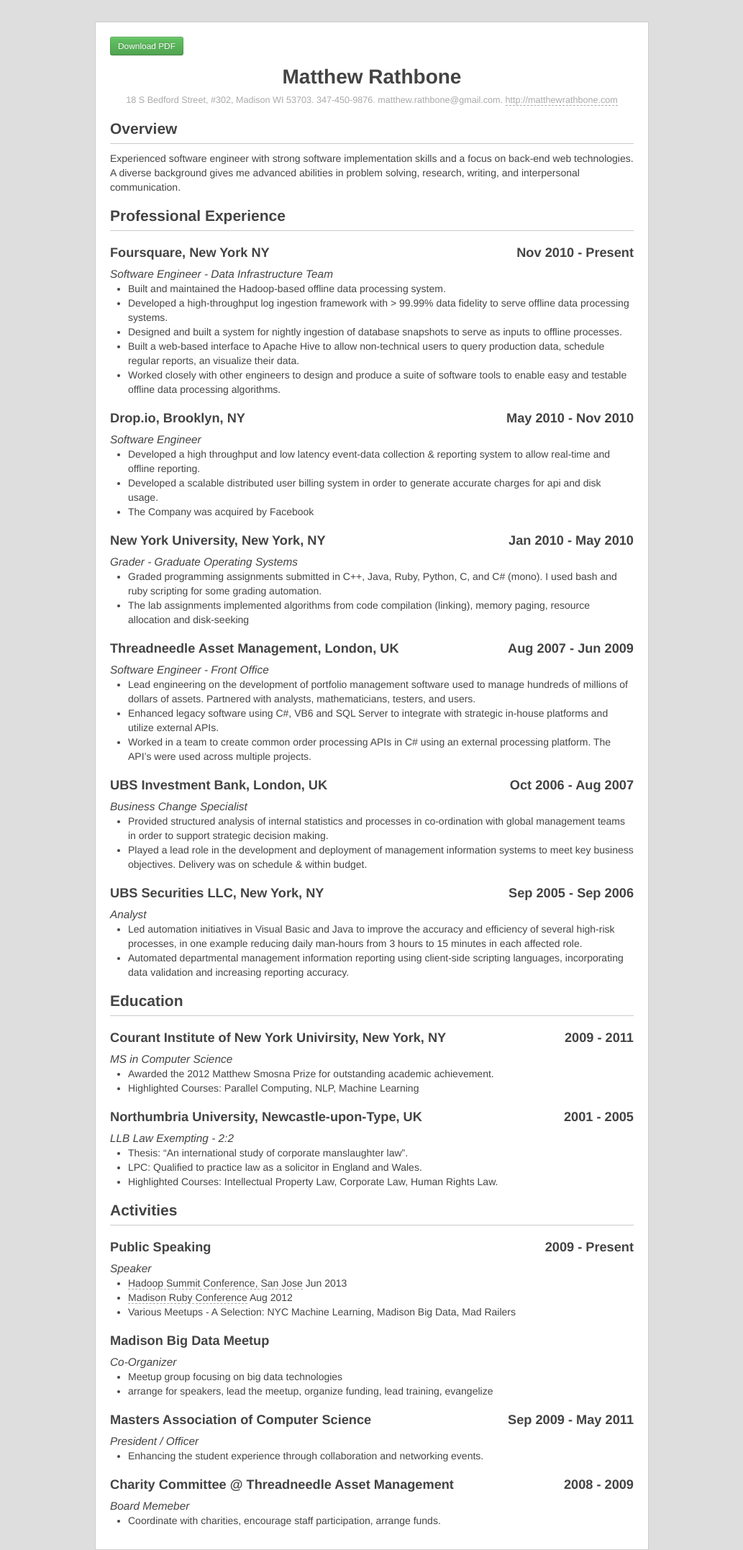
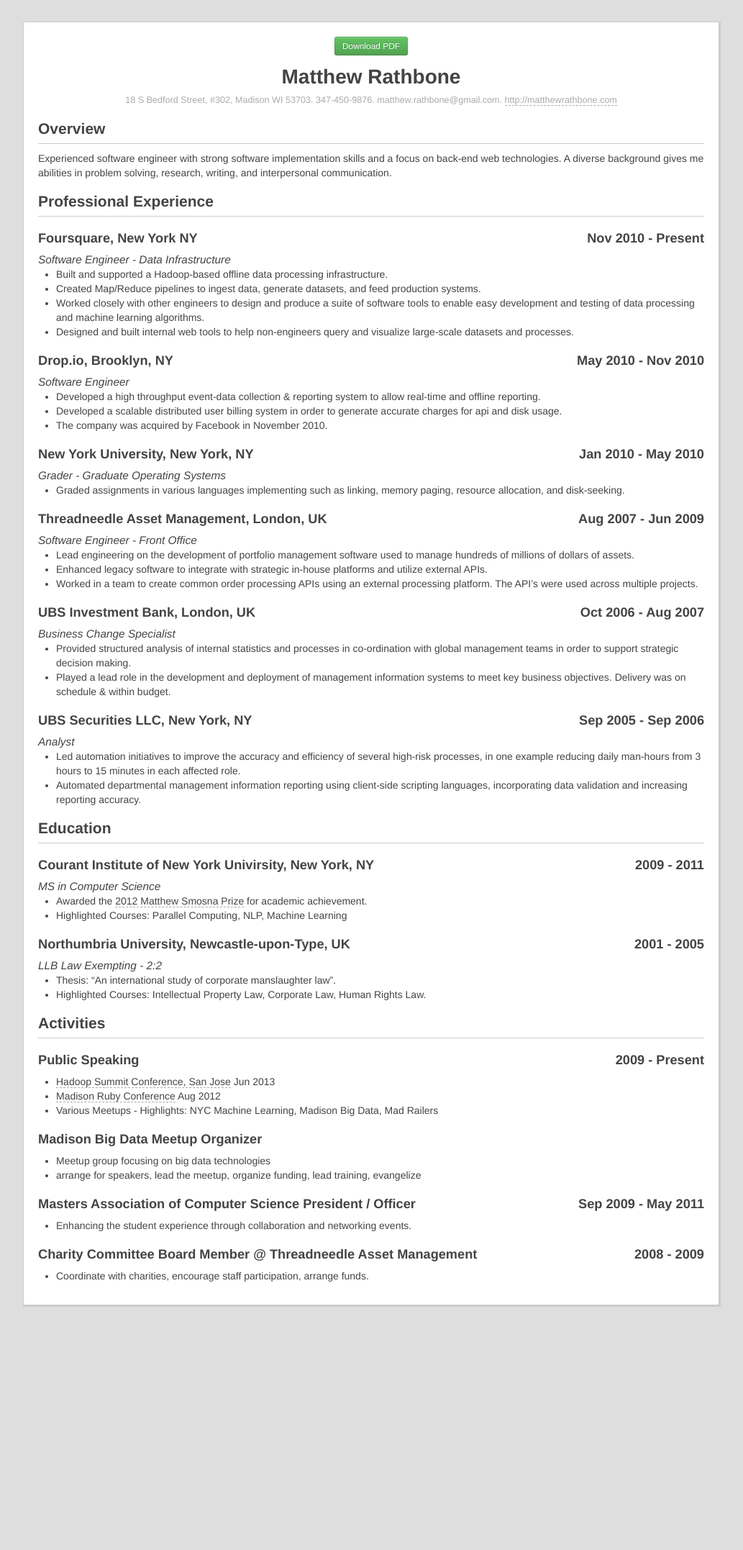
Before and after one commit to rathboma/rathboma.github.com, a Jekyll site: the page built from resume.md, in a window 1280 px wide. Shown: the whole page at 72% size, without its empty margins (123-1156 px from the left). Built offline with Jekyll 4.4.1, drawn with Linux system fonts in a browser that asks for light colours; after the commit the page ends 1846 px from its top, so only the background shows below that.

Commit message:
resume plus book update

```diff
--- a/_layouts/cv.html
+++ b/_layouts/cv.html
@@ -9,9 +9,12 @@
 <body>
   <div class="container">
       <div class="row maincontent">
-        <div class="span8 offset2">
+        <div class="span10 offset1">
           <div class="mainwrapper">
-            <a class="btn btn-success btn-small" href="/resume.pdf">Download PDF</a>
+            <div class="buttoncontainer">
+              <a class="btn btn-success btn-small" href="/resume.pdf">Download PDF</a>
+            </div>
+
             {{ content }}
           </div>
         </div>
--- a/css/resume.css
+++ b/css/resume.css
@@ -10,6 +10,9 @@
   background-color: white;
   border: solid 1px #ccc;
   margin-top:30px;
+  margin-bottom:30px;
+  border-right:solid 3px #ccc;
+  border-bottom:solid 3px #ccc;
 }
 
 h1 {
@@ -63,6 +66,10 @@
   color:#aaa;
 }
 
+div.buttoncontainer {
+  text-align: center;
+}
+
 @media print {
   div.mainwrapper {
     padding: 0;
@@ -70,11 +77,23 @@
   }
   ul {
     page-break-after: auto;
+    page-break-inside: avoid;
+    page-break-before: avoid;
   }
-  h1, h2, h3, h4, li {
+  h1, h2, h3, h4 {
     page-break-after: avoid;
+    page-break-inside: avoid;
   }
+
+  h1, h4 {
+    page-break-before:avoid;
+  }
+
   .btn {
     display:none;
   }
+
+  a:link:after, a:visited:after {
+    content: "";
+  }
 }
--- a/resume.md
+++ b/resume.md
@@ -8,40 +8,38 @@
 
 ## Overview
 
-Experienced software engineer with strong software implementation skills and a focus on back-end web technologies. A diverse background gives me advanced abilities in problem solving, research, writing, and interpersonal communication.
-
+Experienced software engineer with strong software implementation skills and a focus on back-end web technologies.
+A diverse background gives me abilities in problem solving, research, writing, and interpersonal communication.
 
 
 ## Professional Experience
 
 ### Foursquare, New York NY <span class="date">Nov 2010 - Present</span>
-#### Software Engineer - Data Infrastructure Team
+#### Software Engineer - Data Infrastructure
 
-- Built and maintained the Hadoop-based offline data processing system.
-- Developed a high-throughput log ingestion framework with > 99.99% data fidelity to serve offline data processing systems.
-- Designed and built a system for nightly ingestion of database snapshots to serve as inputs to offline processes.
-- Built a web-based interface to Apache Hive to allow non-technical users to query production data, schedule regular reports, an visualize their data.
-- Worked closely with other engineers to design and produce a suite of software tools to enable easy and testable offline data processing algorithms.
+- Built and supported a Hadoop-based offline data processing infrastructure.
+- Created Map/Reduce pipelines to ingest data, generate datasets, and feed production systems.
+- Worked closely with other engineers to design and produce a suite of software tools to enable easy development and testing of data processing and machine learning algorithms.
+- Designed and built internal web tools to help non-engineers query and visualize large-scale datasets and processes.
 
 ### Drop.io, Brooklyn, NY <span class="date">May 2010 - Nov 2010</span>
 #### Software Engineer
 
-- Developed a high throughput and low latency event-data collection & reporting system to allow real-time and offline reporting.
+- Developed a high throughput event-data collection & reporting system to allow real-time and offline reporting.
 - Developed a scalable distributed user billing system in order to generate accurate charges for api and disk usage.
-- The Company was acquired by Facebook
+- The company was acquired by Facebook in November 2010.
 
 ### New York University, New York, NY <span class="date">Jan 2010 - May 2010</span>
 #### Grader - Graduate Operating Systems
 
-- Graded programming assignments submitted in C++, Java, Ruby, Python, C, and C# (mono). I used bash and ruby scripting for some grading automation.
-- The lab assignments implemented algorithms from code compilation (linking), memory paging, resource allocation and disk-seeking
+- Graded assignments in various languages implementing such as linking, memory paging, resource allocation, and disk-seeking.
 
 ### Threadneedle Asset Management, London, UK <span class="date">Aug 2007 - Jun 2009</span>
 #### Software Engineer - Front Office
 
-- Lead engineering on the development of portfolio management software used to manage hundreds of millions of dollars of assets. Partnered with analysts, mathematicians, testers, and users.
-- Enhanced legacy software using C#, VB6 and SQL Server to integrate with strategic in-house platforms and utilize external APIs.
-- Worked in a team to create common order processing APIs in C# using an external processing platform. The API's were used across multiple projects.
+- Lead engineering on the development of portfolio management software used to manage hundreds of millions of dollars of assets.
+- Enhanced legacy software to integrate with strategic in-house platforms and utilize external APIs.
+- Worked in a team to create common order processing APIs using an external processing platform. The API's were used across multiple projects.
 
 ### UBS Investment Bank, London, UK <span class="date">Oct 2006 - Aug 2007</span>
 #### Business Change Specialist
@@ -52,7 +50,7 @@
 ### UBS Securities LLC, New York, NY <span class="date">Sep 2005 - Sep 2006</span>
 #### Analyst
 
-- Led automation initiatives in Visual Basic and Java to improve the accuracy and efficiency of several high-risk processes, in one example reducing daily man-hours from 3 hours to 15 minutes in each affected role.
+- Led automation initiatives to improve the accuracy and efficiency of several high-risk processes, in one example reducing daily man-hours from 3 hours to 15 minutes in each affected role.
 - Automated departmental management information reporting using client-side scripting languages, incorporating data validation and increasing reporting accuracy.
 
 
@@ -61,39 +59,34 @@
 ### Courant Institute of New York Univirsity, New York, NY <span class="date">2009 - 2011</span>
 #### MS in Computer Science
 
-- Awarded the 2012 Matthew Smosna Prize for outstanding academic achievement.
+- Awarded the [2012 Matthew Smosna Prize][prize] for academic achievement.
 - Highlighted Courses: Parallel Computing, NLP, Machine Learning
 
 ### Northumbria University, Newcastle-upon-Type, UK <span class="date">2001 - 2005</span>
 #### LLB Law Exempting - 2:2
 
 - Thesis: "An international study of corporate manslaughter law".
-- LPC: Qualified to practice law as a solicitor in England and Wales.
 - Highlighted Courses: Intellectual Property Law, Corporate Law, Human Rights Law.
 
 
 ## Activities
 
 ### Public Speaking <span class="date">2009 - Present</span>
-#### Speaker
 
 - [Hadoop Summit Conference, San Jose][hadoop-summit] <span class="date">Jun 2013</span>
 - [Madison Ruby Conference][madison-ruby] <span class="date">Aug 2012</span>
-- Various Meetups - A Selection: NYC Machine Learning, Madison Big Data, Mad Railers
+- Various Meetups - Highlights: NYC Machine Learning, Madison Big Data, Mad Railers
 
-### Madison Big Data Meetup <span class="date"></span>
-#### Co-Organizer
+### Madison Big Data Meetup Organizer <span class="date"></span>
 
 - Meetup group focusing on big data technologies
 - arrange for speakers, lead the meetup, organize funding, lead training, evangelize
 
-### Masters Association of Computer Science <span class="date">Sep 2009 - May 2011</span>
-#### President / Officer
+### Masters Association of Computer Science President / Officer <span class="date">Sep 2009 - May 2011</span>
 
 - Enhancing the student experience through collaboration and networking events.
 
-### Charity Committee @ Threadneedle Asset Management <span class="date">2008 - 2009</span>
-#### Board Memeber
+### Charity Committee Board Member @ Threadneedle Asset Management <span class="date">2008 - 2009</span>
 
 - Coordinate with charities, encourage staff participation, arrange funds.
 
```
Also changed, not shown: other parts of resume.md (+1 -0 lines), _posts/2013-05-31-hadoop-resources---books.md (+5 -0 lines).
